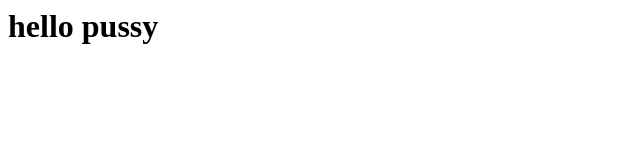
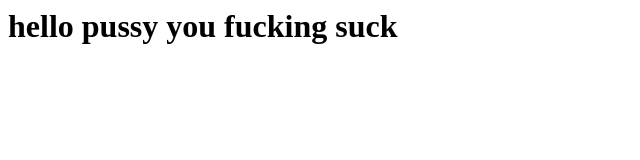
Before and after one commit to 01D92M5/cisco_files, a plain HTML site: page index.html in a window 1280 px wide. Shown: the whole page, without its empty margins (0-640 px from the left). Drawn offline with Linux system fonts and the light colour scheme.

Commit message:
gui commit

```diff
--- a/index.html
+++ b/index.html
@@ -1,3 +1,4 @@
 <h1>
 hello pussy
+  you fucking suck
 </h1>
```
